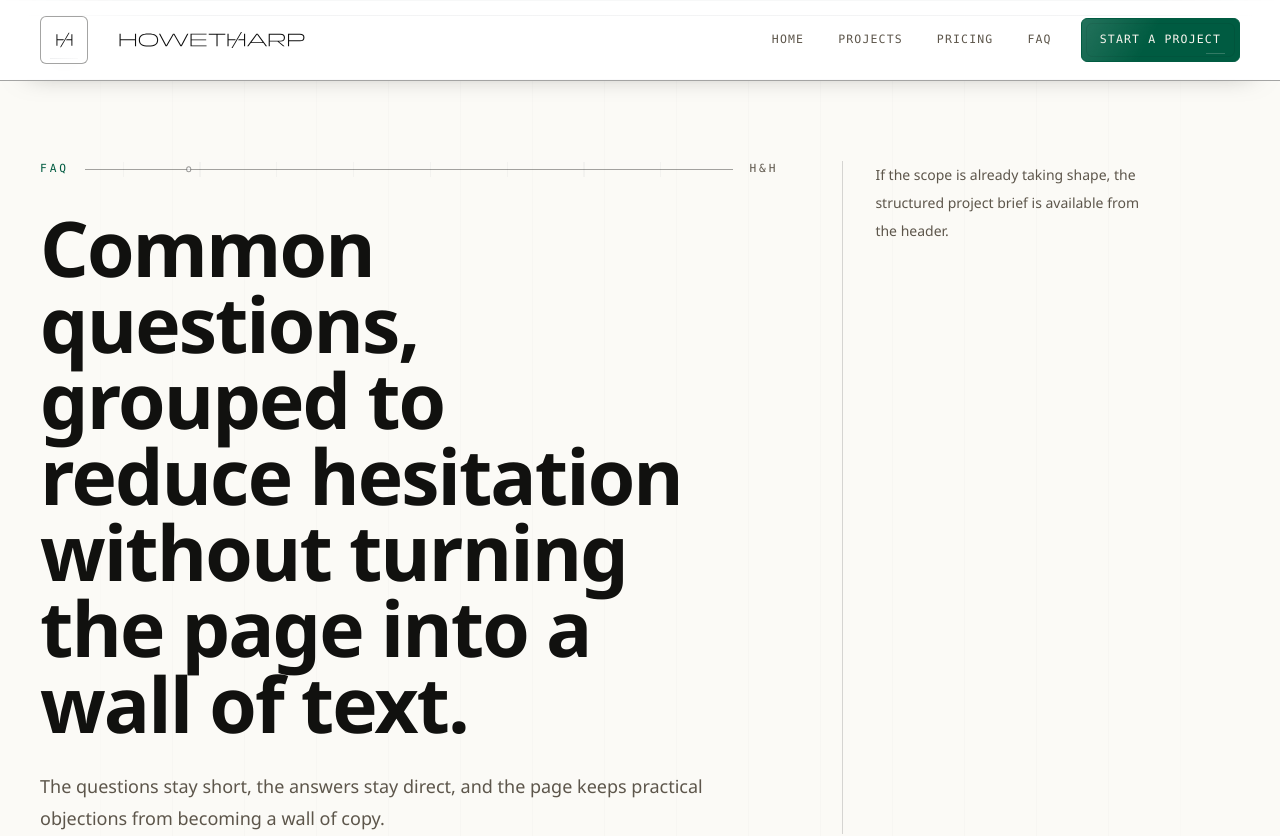
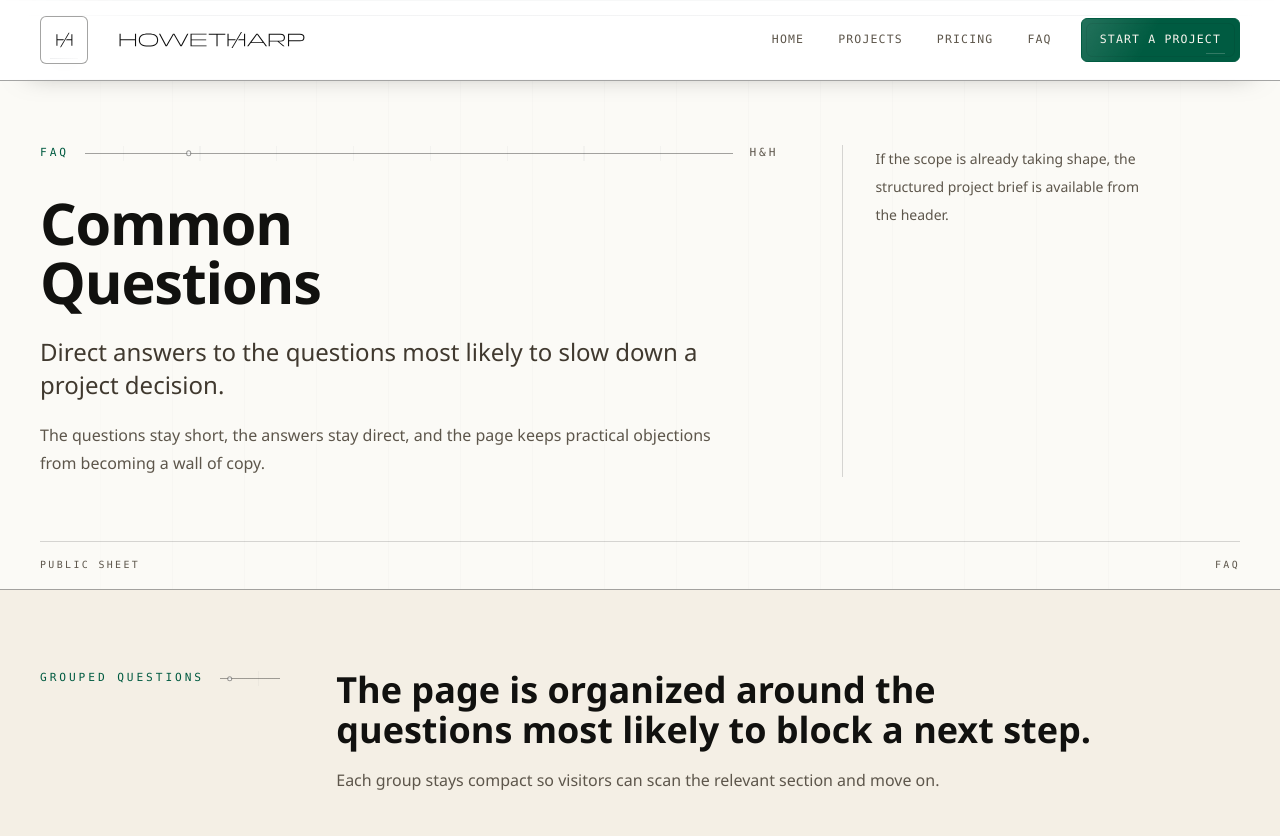
Before and after one commit to scwlkr/HH-Website, a Next.js app: page /faq in a window 1280 px wide. Shown: the top 836 px of the page. Built offline with nearby package versions, Linux system fonts and the light colour scheme; no server answers.

Commit message:
refactor: calm public page typography

```diff
--- a/app/catalog/page.tsx
+++ b/app/catalog/page.tsx
@@ -22,6 +22,7 @@ export default function CatalogPage() {
       <PageIntro
         eyebrow={marketingPageContent.catalog.eyebrow}
         title={marketingPageContent.catalog.title}
+        lede={marketingPageContent.catalog.lede}
         description={marketingPageContent.catalog.description}
         actions={
           <>
--- a/app/faq/page.tsx
+++ b/app/faq/page.tsx
@@ -23,6 +23,7 @@ export default function FaqPage() {
       <PageIntro
         eyebrow={marketingPageContent.faq.eyebrow}
         title={marketingPageContent.faq.title}
+        lede={marketingPageContent.faq.lede}
         description={marketingPageContent.faq.description}
         detail={
           <p className="max-w-xs text-sm leading-7 text-muted">
--- a/app/inquire/page.tsx
+++ b/app/inquire/page.tsx
@@ -63,7 +63,8 @@ export default async function InquirePage({
       />
       <PageIntro
         eyebrow="Project Brief"
-        title={`Share the project in a way that gives ${siteConfig.shortName} something real to respond to.`}
+        title="Start a Project"
+        lede={`Share enough context to give ${siteConfig.shortName} something real to respond to.`}
         description="This intake is structured to move from contact basics into category, finish direction, site context, and priorities without turning the process into a cold generic form."
         actions={
           <ActionLink
--- a/app/page.tsx
+++ b/app/page.tsx
@@ -36,7 +36,7 @@ export default function Home() {
   return (
     <>
       <DraftingHero
-        headline="Advancing design, building, and land development."
+        headline="Design. Build. Develop."
         subhead="Howeth and Harp delivers architectural design, building, and land development with a disciplined eye for scope, site, and finish."
         capabilities={heroCapabilities}
         primaryCta={{ href: "/projects" as Route, label: "View Projects" }}
--- a/app/pricing/page.tsx
+++ b/app/pricing/page.tsx
@@ -36,6 +36,7 @@ export default async function PricingPage() {
       <PageIntro
         eyebrow={marketingPageContent.pricing.eyebrow}
         title={marketingPageContent.pricing.title}
+        lede={marketingPageContent.pricing.lede}
         description={marketingPageContent.pricing.description}
         detail={
           <div className="space-y-5">
--- a/app/projects/page.tsx
+++ b/app/projects/page.tsx
@@ -43,7 +43,8 @@ export default async function ProjectsPage() {
     <>
       <PageIntro
         eyebrow="Completed Homes"
-        title="Completed work, held as a quiet archive."
+        title="Completed Work"
+        lede="A quiet archive of completed homes and project records."
         description="Projects are the primary proof surface for Howeth and Harp. The page stays image-led, minimal, and tied to published records."
         detail={
           <div className="space-y-5">
--- a/app/thank-you/page.tsx
+++ b/app/thank-you/page.tsx
@@ -28,6 +28,7 @@ export default function ThankYouPage() {
       <PageIntro
         eyebrow={marketingPageContent.thankYou.eyebrow}
         title={marketingPageContent.thankYou.title}
+        lede={marketingPageContent.thankYou.lede}
         description={marketingPageContent.thankYou.description}
         actions={
           <>
--- a/components/layout/page-intro.tsx
+++ b/components/layout/page-intro.tsx
@@ -7,6 +7,7 @@ import { cn } from "@/lib/utils/cn";
 type PageIntroProps = {
   eyebrow: string;
   title: string;
+  lede?: string;
   description: string;
   actions?: ReactNode;
   detail?: ReactNode;
@@ -16,6 +17,7 @@ type PageIntroProps = {
 export function PageIntro({
   eyebrow,
   title,
+  lede,
   description,
   actions,
   detail,
@@ -26,7 +28,7 @@ export function PageIntro({
       <Container size="wide">
         <div
           className={cn(
-            "grid gap-10 py-12 sm:py-16 lg:py-20",
+            "grid gap-10 py-12 sm:py-14 lg:py-16",
             detail
               ? "lg:grid-cols-[minmax(0,1.3fr)_minmax(18rem,0.7fr)] lg:gap-16"
               : "max-w-5xl",
@@ -34,10 +36,15 @@ export function PageIntro({
         >
           <div>
             <DividerFrame label={eyebrow} detail={siteConfig.shortName} />
-            <h1 className="mt-8 max-w-[15ch] text-[clamp(2.75rem,6vw,5.35rem)] font-semibold leading-[0.99] tracking-[-0.025em]">
+            <h1 className="mt-8 max-w-[15ch] text-[clamp(2.5rem,4.5vw,4rem)] font-semibold leading-[1.02] tracking-[-0.02em]">
               {title}
             </h1>
-            <p className="mt-7 max-w-2xl text-base leading-8 text-muted sm:text-lg">
+            {lede ? (
+              <p className="mt-6 max-w-2xl text-xl font-normal leading-[1.38] text-muted-strong sm:text-2xl">
+                {lede}
+              </p>
+            ) : null}
+            <p className={cn("max-w-2xl text-base leading-7 text-muted", lede ? "mt-5" : "mt-7")}>
               {description}
             </p>
             {actions ? (
--- a/lib/content/marketing.ts
+++ b/lib/content/marketing.ts
@@ -7,8 +7,7 @@ export const marketingPageContent = {
   home: {
     hero: {
       eyebrow: publicName,
-      title:
-        "Architectural design, building, and land development with measured discipline.",
+      title: "Design. Build. Develop.",
       description:
         `${publicName} aligns project type, finish strategy, and site realities early so the work starts from a clear brief instead of a scatter of disconnected decisions.`,
     },
@@ -48,9 +47,9 @@ export const marketingPageContent = {
     },
   },
   pricing: {
-    eyebrow: "Finish Levels",
-    title:
-      "Finish levels explain how the project is specified, coordinated, and ultimately experienced.",
+    eyebrow: "Pricing + Finish",
+    title: "Finish Levels",
+    lede: "Three approaches to specification, coordination, and finish.",
     description:
       "These categories are directional, not fixed-price packages. Final pricing depends on scope, site conditions, systems, and the degree of customization involved.",
     detail:
@@ -69,8 +68,10 @@ export const marketingPageContent = {
     },
   },
   catalog: {
-    eyebrow: "Project Categories",
-    title: `${publicName} handles project types that need planning discipline, finish clarity, and credible execution.`,
+    eyebrow: "Scope Register",
+    title: "Project Categories",
+    lede:
+      "Planning discipline, finish clarity, and credible execution across four project types.",
     description:
       `These categories show where ${publicName} works and how the work tends to organize. Each page explains the nature of the category and routes into the inquiry path.`,
     detail:
@@ -84,7 +85,9 @@ export const marketingPageContent = {
   },
   faq: {
     eyebrow: "FAQ",
-    title: "Common questions, grouped to reduce hesitation without turning the page into a wall of text.",
+    title: "Common Questions",
+    lede:
+      "Direct answers to the questions most likely to slow down a project decision.",
     description:
       "The questions stay short, the answers stay direct, and the page keeps practical objections from becoming a wall of copy.",
     detail:
@@ -98,7 +101,8 @@ export const marketingPageContent = {
   },
   thankYou: {
     eyebrow: "Submission Received",
-    title: "Your project brief is in and the next step is a direct follow-up.",
+    title: "Brief Received",
+    lede: "The next step is a direct follow-up.",
     description:
       "This page is the success destination for the inquiry flow. It confirms receipt, sets expectations for next steps, and keeps direct contact accessible if anything important needs to be added.",
     nextSteps: [
```
Also changed, not shown: 1 other file (tests, documents, lock files or other folders).
